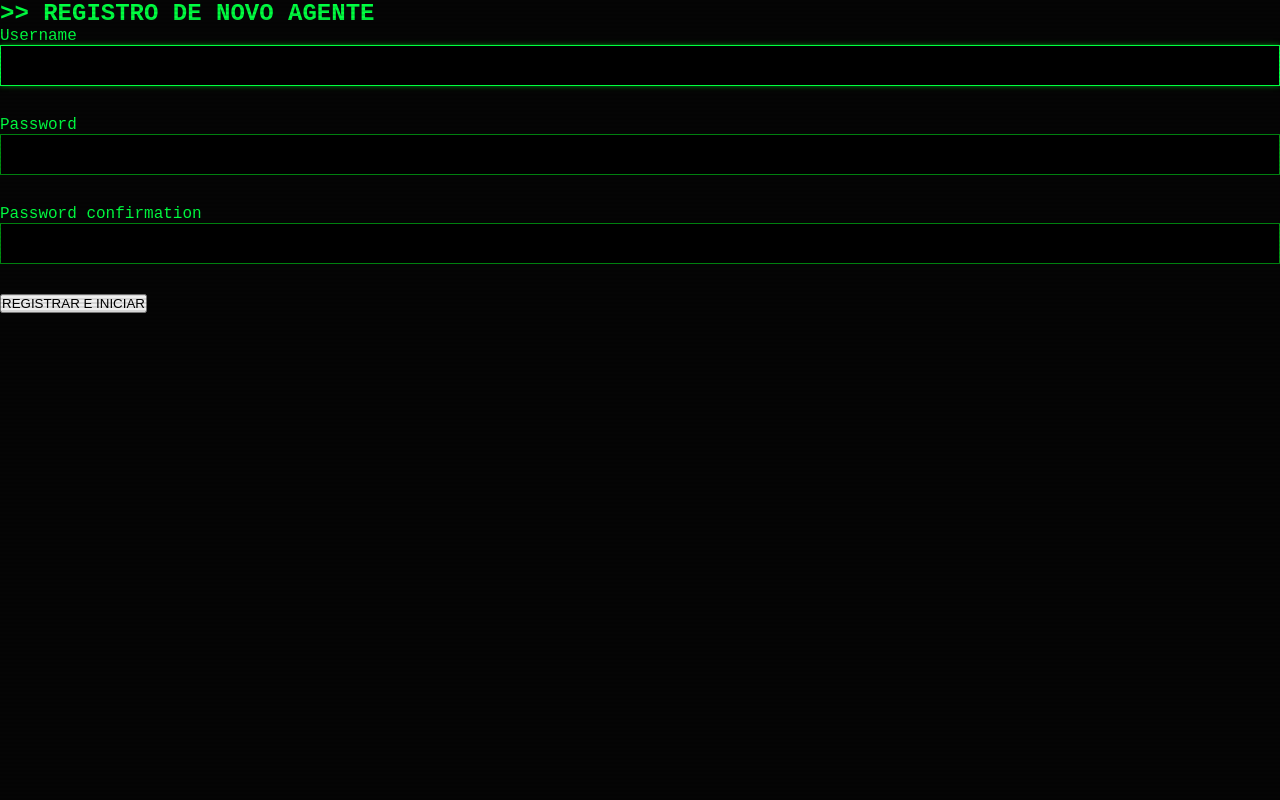
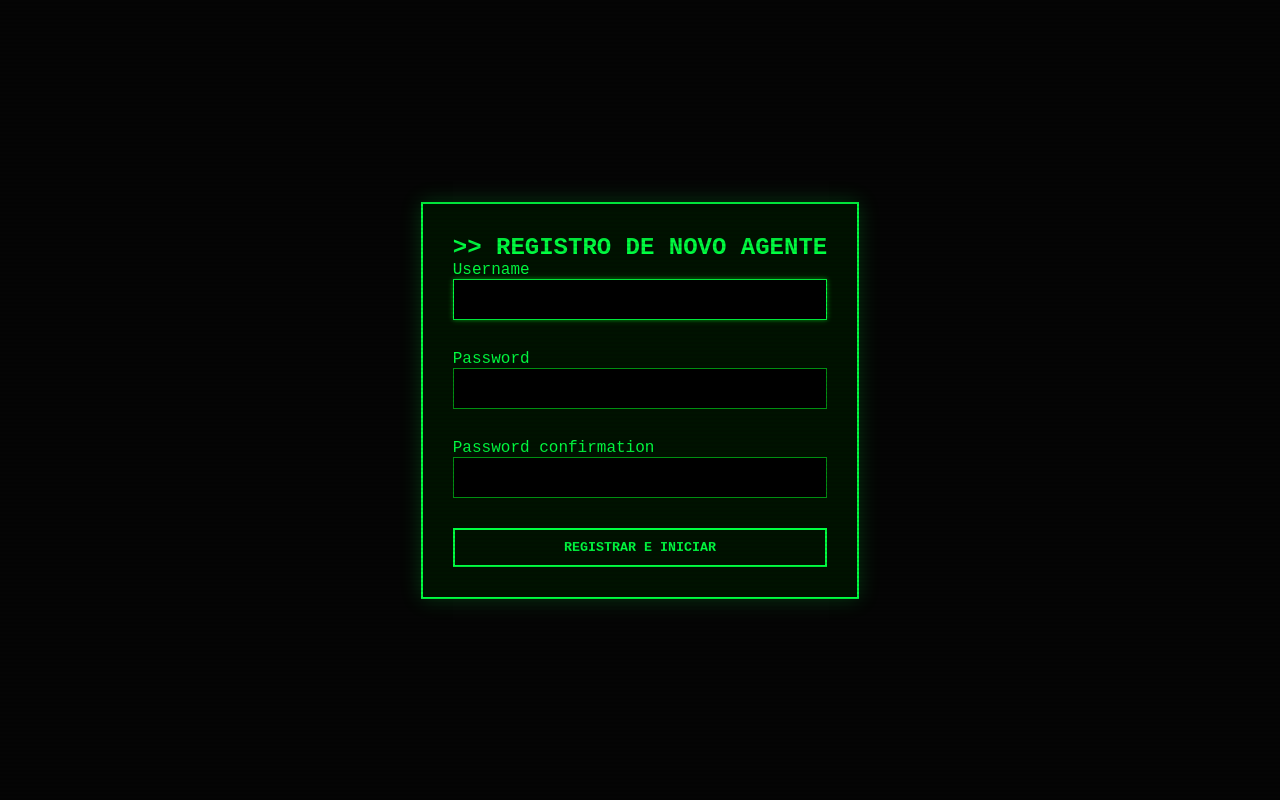
Before and after one commit to alissoncaetano-if/escape-room-TI, a Django app: page /cadastro/ in a window 1280 px wide. Run offline with Django 5.2, Linux system fonts and the light colour scheme.

Commit message:
estilização da página de cadastro

```diff
--- a/apps/core/templates/registration/register.html
+++ b/apps/core/templates/registration/register.html
@@ -2,7 +2,35 @@
 
 {% block title %}Novo Cadastro{% endblock %}
 
+{% block extra_css %}
+
+    .register-screen {
+        min-height: 100vh;
+        display: flex;
+        align-items: center;
+        justify-content: center;
+        padding: 20px;
+    }
+
+/* Caixa de Diálogo Hacker */
+    .dialogue-box {
+        background: rgba(0, 20, 0, 0.9);
+        border: 2px solid var(--terminal-green);
+        padding: 30px;
+        box-shadow: 0 0 20px rgba(0, 255, 65, 0.2);
+        position: relative;
+    }
+
+/* Login Form */
+    .register-container { max-width: 450px; }
+    .register-title { text-align: center; margin-bottom: 30px; border-bottom: 2px solid var(--terminal-green); padding-bottom: 10px; }
+
+{% endblock %}
+
 {% block content %}
+
+    <div class="register-screen" id="loginScreen">
+            <div class="register-container dialogue-box">
                 <h2>>> REGISTRO DE NOVO AGENTE</h2>
                 <form method="post">
                     {% csrf_token %}
@@ -22,6 +50,8 @@
                         </div>
                         {% endfor %}
 
-            <button type="submit">REGISTRAR E INICIAR</button>
+                        <button type="submit" class="btn" style="width: 100%;">REGISTRAR E INICIAR</button>
                 </form>
+    </div>
+        </div>
 {% endblock %}
```
Lines whose indentation alone changed are shown as unchanged.
